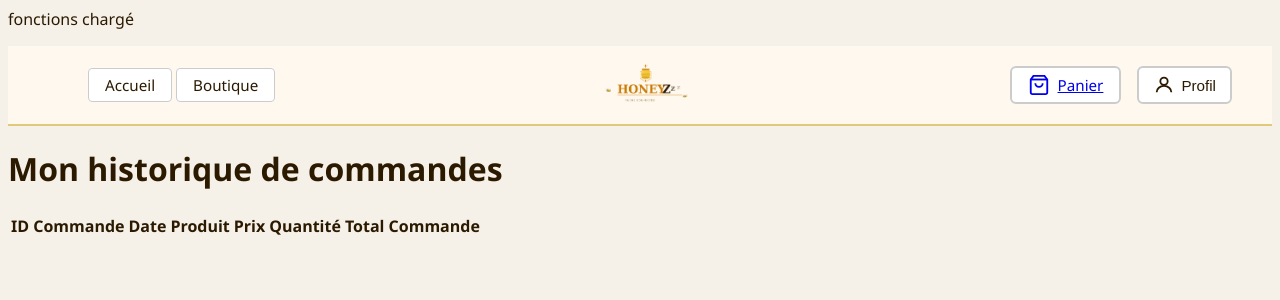
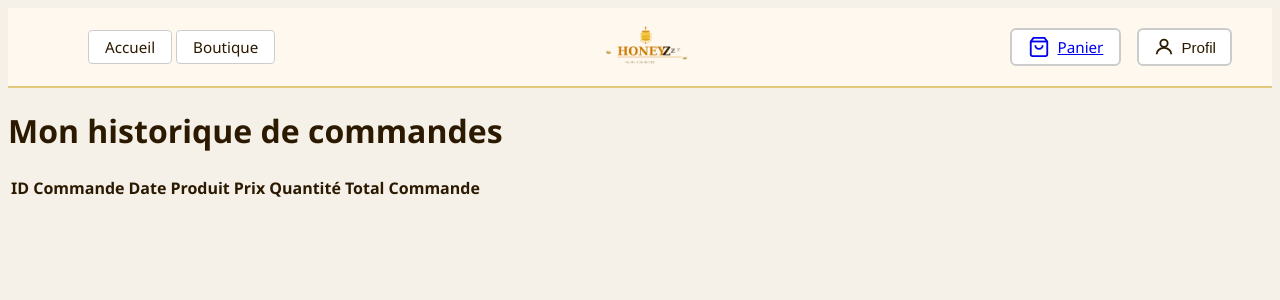
Before and after one commit to Noah634G/HoneyZzz, a PHP site: page /client.php in a window 1280 px wide. Shown: the top 300 px of the page. Run offline with PHP 8.4, Linux system fonts and the light colour scheme; the visitor is signed in with stand-in values (Sample User, id 1); data that the repository does not hold is empty.

Commit message:
Update client.php

```diff
--- a/client.php
+++ b/client.php
@@ -1,9 +1,8 @@
 <?php
 require('include/connect.php');
 require('include/fonctions.php');
+?>
 
-echo "<p>fonctions chargé<p>";
-?>
 <?php
     // code PHP permettant de gérer le fait que l'utilisateur est bien logué et la connection à la BD pour la page.
     // Ce code pourrait être intégré dans une fonction car répété à chaque début de page. Attention toutefois dans ce cas-là à bien gérer les variables (locales et globales)
```
